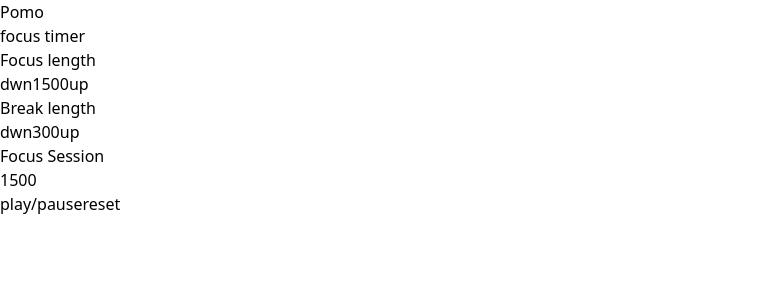
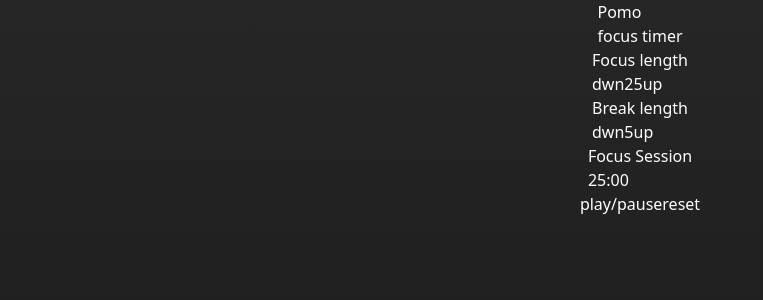
Before and after one commit to anthonypz/Pomo, a React (Create React App) app: page / in a window 1280 px wide. Shown: the top 300 px of the page, without its empty margins (0-763 px from the left). Built offline with nearby package versions, Linux system fonts and the light colour scheme; a web font is replaced by a local one.

Commit message:
Update App.js Add state and break app down into smaller components.

```diff
--- a/src/App.js
+++ b/src/App.js
@@ -1,18 +1,22 @@
 import React, { useState, useEffect } from "react";
+import TimerControls from "./components/TimerControls";
+import TimerDisplay from "./components/TimerDisplay";
 
 function App() {
   const [sessionTimer, setSessionTimer] = useState(1500);
-  const [sessionIsActive, setSessionIsActive] = useState(false);
+  const [sessionIsActive, setSessionIsActive] = useState(true);
   const [sessionLength, setSessionLength] = useState(1500);
 
   const [breakTimer, setBreakTimer] = useState(300);
   const [breakIsActive, setBreakIsActive] = useState(false);
   const [breakLength, setBreakLength] = useState(300);
 
+  const [isPaused, setIsPaused] = useState(true);
+
   //countdown for session timer
   useEffect(() => {
     let sessionInterval = null;
-    if (sessionIsActive) {
+    if (sessionIsActive && !isPaused) {
       sessionInterval = setInterval(sessionCountdown, 1000);
     }
     if (sessionTimer <= 0) {
@@ -22,12 +26,12 @@ function App() {
       setSessionTimer(1500);
     }
     return () => clearInterval(sessionInterval);
-  }, [sessionIsActive, sessionTimer]);
+  }, [sessionIsActive, sessionTimer, isPaused]);
 
   // countdown for break timer
   useEffect(() => {
     let breakInterval = null;
-    if (breakIsActive) {
+    if (breakIsActive && !isPaused) {
       breakInterval = setInterval(breakCountdown, 1000);
     }
     if (breakTimer <= 0) {
@@ -37,16 +41,16 @@ function App() {
       setBreakTimer(300);
     }
     return () => clearInterval(breakInterval);
-  }, [breakIsActive, breakTimer]);
+  }, [breakIsActive, breakTimer, isPaused]);
 
   const sessionCountdown = () => setSessionTimer((prevTime) => prevTime - 1);
 
   const breakCountdown = () => setBreakTimer((prevTime) => prevTime - 1);
 
-  const handleTimer = () => setSessionIsActive((prevIsActive) => !prevIsActive);
+  const handleTimer = () => setIsPaused((prevIsPaused) => !prevIsPaused);
 
   const handleReset = () => {
-    setSessionIsActive(false);
+    setSessionIsActive(true);
     setBreakIsActive(false);
     setSessionLength(1500);
     setSessionTimer(1500);
@@ -55,13 +59,13 @@ function App() {
   };
 
   const sessionIncrement = () => {
-    if (sessionLength + 60 > 3600 || sessionIsActive) return;
+    if (sessionLength + 60 > 3600) return;
     setSessionLength((prevLength) => prevLength + 60);
     setSessionTimer(sessionLength + 60);
   };
 
   const sessionDecrement = () => {
-    if (sessionLength - 60 <= 0 || sessionIsActive) return;
+    if (sessionLength - 60 <= 0) return;
     setSessionLength((prevLength) => prevLength - 60);
     setSessionTimer(sessionLength - 60);
   };
@@ -78,42 +82,27 @@ function App() {
   };
 
   return (
-    <>
+    <div className="w-full h-screen flex flex-col justify-start items-center text-white bg-gradient-to-b from-neutral-800 to-neutral-900">
       <header>
         <h1>Pomo</h1>
         <p>focus timer</p>
       </header>
-      <section>
-        <p id="session-label">Focus length</p>
-        <button id="session-decrement" onClick={sessionDecrement}>
-          dwn
-        </button>
-        <span>{sessionLength}</span>
-        <button id="session-increment" onClick={sessionIncrement}>
-          up
-        </button>
-        <p id="break-label">Break length</p>
-        <button id="break-decrement" onClick={breakDecrement}>
-          dwn
-        </button>
-        <span>{breakLength}</span>
-        <button id="break-increment" onClick={breakIncrement}>
-          up
-        </button>
-      </section>
-      <main>
-        <h2 id="timer-label">Focus Session</h2>
-        <h2 id="time-left">{sessionTimer}</h2>
-      </main>
-      <section>
-        <button id="start_stop" onClick={handleTimer}>
-          play/pause
-        </button>
-        <button id="reset" onClick={handleReset}>
-          reset
-        </button>
-      </section>
-    </>
+      <TimerControls
+        sessionLength={sessionLength}
+        breakLength={breakLength}
+        sessInc={sessionIncrement}
+        sessDec={sessionDecrement}
+        breakInc={breakIncrement}
+        breakDec={breakDecrement}
+      />
+      <TimerDisplay
+        handleTimer={handleTimer}
+        handleReset={handleReset}
+        sessionTimer={sessionTimer}
+        sessionIsActive={sessionIsActive}
+        breakTimer={breakTimer}
+      />
+    </div>
   );
 }
 
--- /dev/null
+++ b/src/components/TimerControls.js
@@ -0,0 +1,34 @@
+import React from "react";
+
+export default function TimerControls({
+  sessionLength,
+  breakLength,
+  sessInc,
+  sessDec,
+  breakInc,
+  breakDec,
+}) {
+  let sessionMinutes = Math.floor(sessionLength / 60);
+  let breakMinutes = Math.floor(breakLength / 60);
+
+  return (
+    <section>
+      <p id="session-label">Focus length</p>
+      <button id="session-decrement" onClick={sessDec}>
+        dwn
+      </button>
+      <span>{sessionMinutes}</span>
+      <button id="session-increment" onClick={sessInc}>
+        up
+      </button>
+      <p id="break-label">Break length</p>
+      <button id="break-decrement" onClick={breakDec}>
+        dwn
+      </button>
+      <span>{breakMinutes}</span>
+      <button id="break-increment" onClick={breakInc}>
+        up
+      </button>
+    </section>
+  );
+}
--- /dev/null
+++ b/src/components/TimerDisplay.js
@@ -0,0 +1,39 @@
+import React from "react";
+
+export default function TimerDisplay({
+  handleTimer,
+  handleReset,
+  sessionTimer,
+  breakTimer,
+  sessionIsActive,
+}) {
+  function formatTime(time) {
+    let minutes = Math.floor(time / 60);
+    let seconds = time % 60;
+    let formattedTime = `${minutes.toString().padStart(2, "0")}:${seconds
+      .toString()
+      .padStart(2, "0")}`;
+    return formattedTime;
+  }
+
+  return (
+    <>
+      <main>
+        <h2 id="timer-label">
+          {sessionIsActive ? "Focus Session" : "Break Session"}
+        </h2>
+        <h2 id="time-left">
+          {sessionIsActive ? formatTime(sessionTimer) : formatTime(breakTimer)}
+        </h2>
+      </main>
+      <section>
+        <button id="start_stop" onClick={handleTimer}>
+          play/pause
+        </button>
+        <button id="reset" onClick={handleReset}>
+          reset
+        </button>
+      </section>
+    </>
+  );
+}
```
